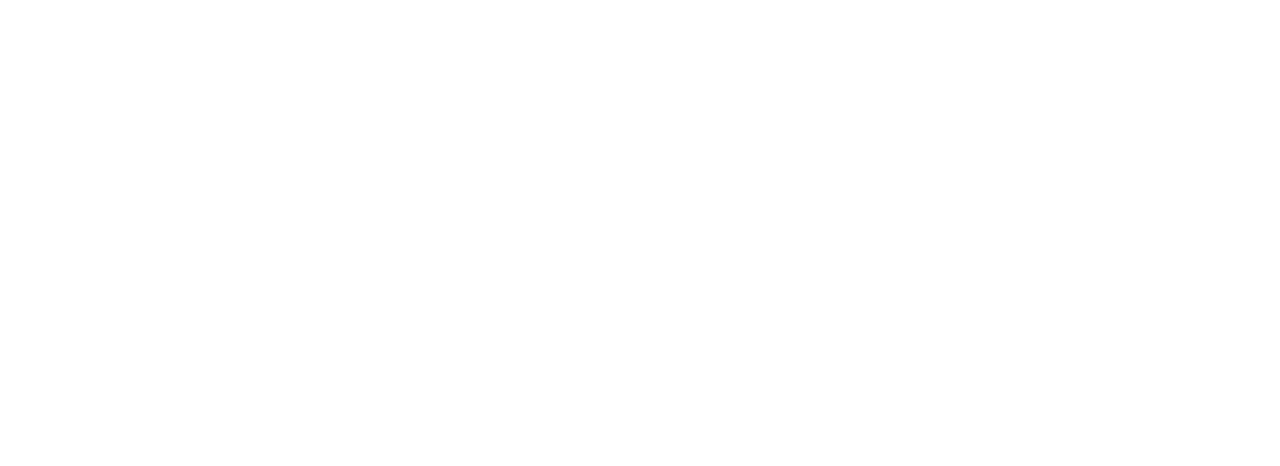
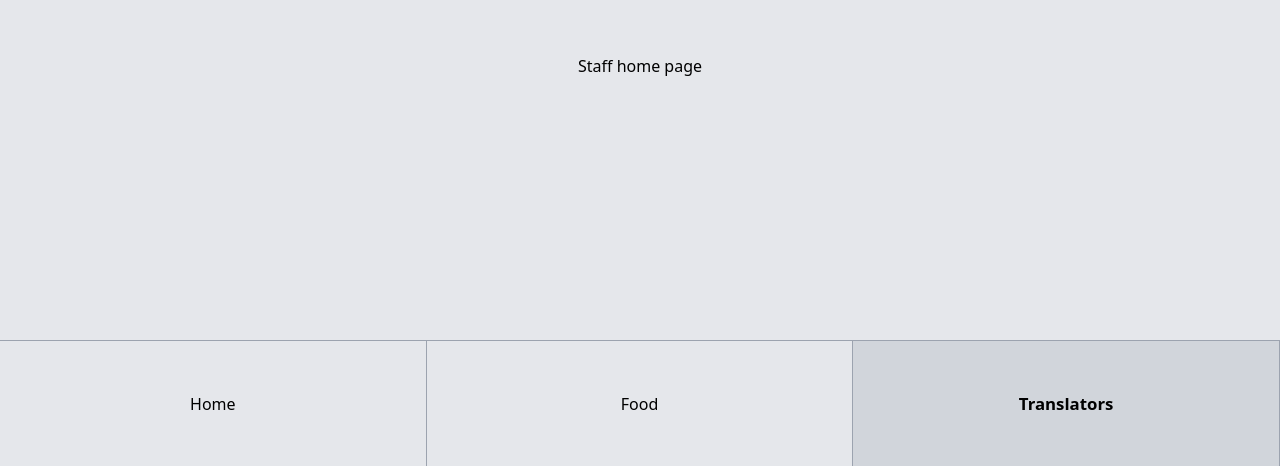
Before and after one commit to daltay15/HackDFW, a React (Create React App) app: page /translate in a window 1280 px wide. Shown: the part 334-800 px from the top of the page. Built offline with nearby package versions, Linux system fonts and the light colour scheme.

Commit message:
Work on views

```diff
--- a/src/App.js
+++ b/src/App.js
@@ -8,6 +8,8 @@
 import Menu from "./pages/Staff/menu";
 import visitationLog from "./pages/Patient/visitationLog";
 import OutpatientChecklist from "./pages/Patient/outpatientChecklist";
+import Translate from "./pages/Staff/translate";
+
 
 function App() {
   return (
@@ -22,6 +24,7 @@
           <Route path="/menu" component={Menu} />
           <Route path="/visitationlog" component={visitationLog} />
           <Route path="/outpatientchecklist" component={OutpatientChecklist} />
+          <Route path="/translate" component={Translate} />
         </Switch>
       </div>
     </Router>
--- a/src/components/linkitem.js
+++ b/src/components/linkitem.js
@@ -6,7 +6,7 @@
   const isActive = location.pathname == href;
 
   return (
-    <div className={`grow h-full flex items-center justify-center border-t border-gray-400 border-r ${isActive ? "bg-gray-300" : "bg-gray-200"}`}>
+    <div className={`grow basis-0 h-full flex items-center justify-center border-t border-gray-400 border-r ${isActive ? "bg-gray-300" : "bg-gray-200"}`}>
     <a href={href}>
       <div
         className={`text-md flex items-center cursor-pointer hover:scale-110 transition duration-100 font-novaregular text-black  ${
--- a/src/pages/Staff/staffDisplay.js
+++ b/src/pages/Staff/staffDisplay.js
@@ -1,5 +1,6 @@
 import React, { useState } from "react";
 import Navigation from "../../components/navigation";
+import StaffView from "../../views/StaffView";
 
 
 export default function StaffDisplay() {
@@ -7,15 +8,12 @@
   const tabs = [
     { title: "Home", href: "/staffdisplay" },
     { title: "Food", href: "/menu" },
-
+    { title: "Translators", href: "/translate" },
   ];
 
   return (
     <div className="h-screen w-screen bg-black">
-    <div className="flex justify-center items-center bg-gray-200 h-full">
-      Staff home page
-
-    </div>
+    <StaffView/>
     <Navigation tabs={tabs}/>
     </div>
   );
--- a/src/pages/Staff/translate.js
+++ b/src/pages/Staff/translate.js
@@ -0,0 +1,23 @@
+import React, { useState } from "react";
+import Navigation from "../../components/navigation";
+
+
+export default function Translate() {
+
+  const tabs = [
+    { title: "Home", href: "/staffdisplay" },
+    { title: "Food", href: "/menu" },
+    { title: "Translators", href: "/translate" },
+
+  ];
+
+  return (
+    <div className="h-screen w-screen bg-black">
+    <div className="flex justify-center items-center bg-gray-200 h-full">
+      Staff home page
+
+    </div>
+    <Navigation tabs={tabs}/>
+    </div>
+  );
+}
--- /dev/null
+++ b/src/views/StaffView.js
@@ -0,0 +1,9 @@
+
+
+export default function StaffView() {
+  return (
+    <div className="flex justify-center items-center bg-gray-200 h-full">
+      Staff home page
+    </div>
+  );
+}
--- /dev/null
+++ b/src/views/TranslateView.js
@@ -0,0 +1,9 @@
+
+
+export default function TranslateView() {
+    return (
+      <div className="flex justify-center items-center bg-gray-200 h-full">
+        A list of Translators in the building will be here
+      </div>
+    );
+  }
```
